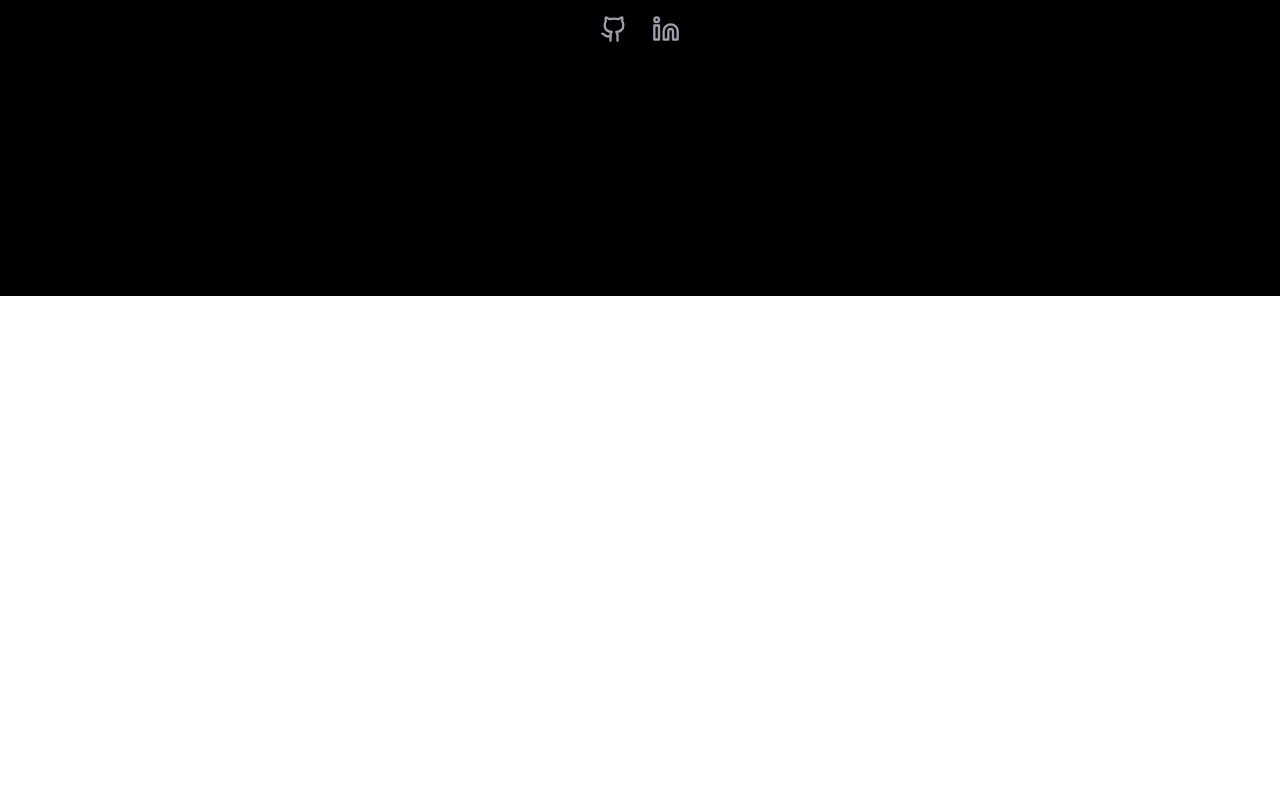
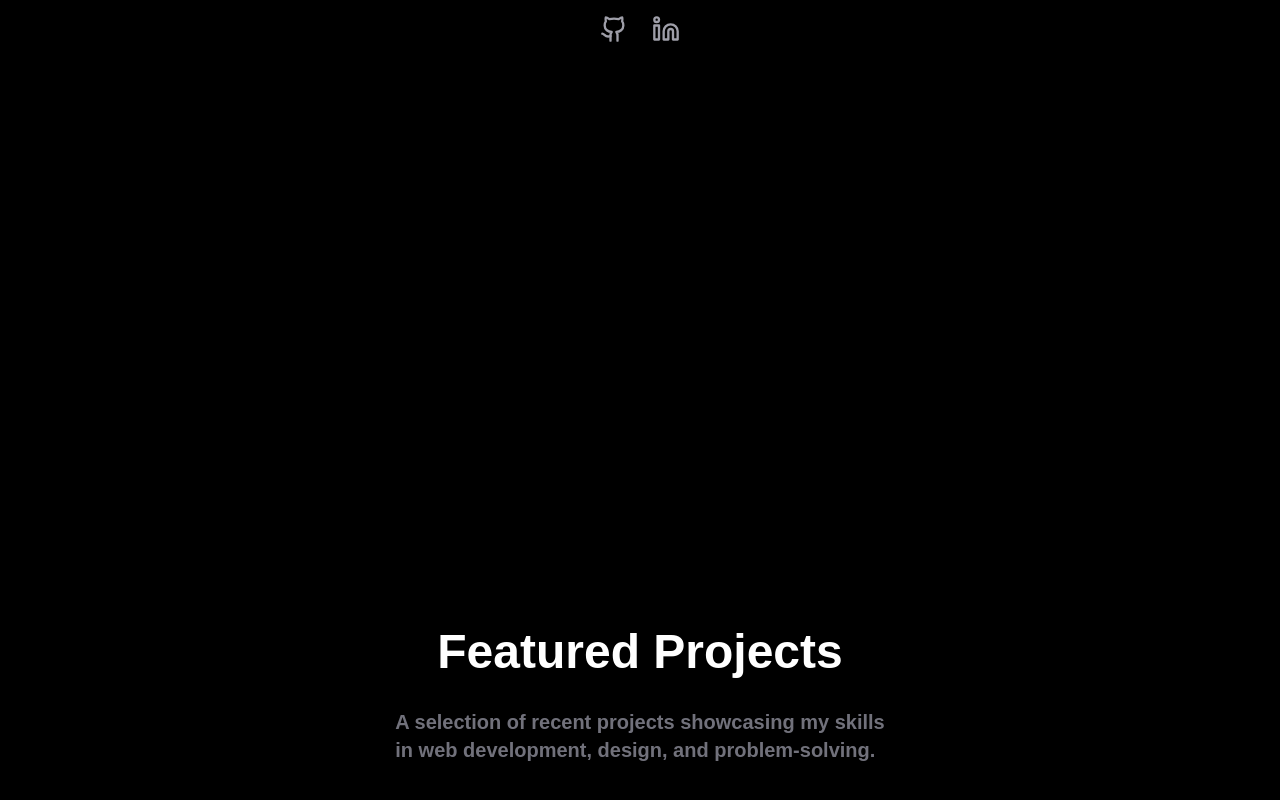
Before and after one commit to KevinLai02/portfolio, a Next.js app: page / in a window 1280 px wide. Shown: the part 504-1304 px from the top of the page. Before the commit the page ends 800 px from the top, so only its background shows below. Built offline with nearby package versions, Linux system fonts and the light colour scheme.

Commit message:
project components design

```diff
--- a/src/components/Button/Button.tsx
+++ b/src/components/Button/Button.tsx
@@ -2,7 +2,7 @@ import { cva, type VariantProps } from "class-variance-authority";
 import type { ButtonHTMLAttributes, FC } from "react";
 import { cn } from "~/lib/utils";
 
-const buttonVariants = cva("rounded-lg text-sm cursor-pointer", {
+const buttonVariants = cva("rounded-lg text-sm cursor-pointer font-bold", {
 	variants: {
 		variant: {
 			primary:
--- a/src/components/Header/Header.tsx
+++ b/src/components/Header/Header.tsx
@@ -4,7 +4,7 @@ import Title from "./components/Title/Title";
 const Header = () => {
 	return (
 		<div className="fixed flex bg-black/30 items-center justify-between px-12 absolute w-full top-0 py-3 backdrop-blur-xl border-b border-white/10">
-			<Title value="Kevin Lai" targetId="home" />
+			<Title value="Kevin Lai" targetId="lobby" />
 			<div>
 				<LinkText value="Project" targetId="project" />
 				<LinkText value="Skill" targetId="skill" />
--- a/src/container/Home/Home.tsx
+++ b/src/container/Home/Home.tsx
@@ -1,11 +1,13 @@
 import Header from "~/components/Header/Header";
 import Lobby from "~/container/Lobby/Lobby";
+import Project from "../Project/Project";
 
 export default function Home() {
 	return (
 		<div className="min-h-screen items-center justify-center bg-zinc-50">
 			<Header />
 			<Lobby />
+			<Project />
 		</div>
 	);
 }
--- a/src/container/Lobby/Lobby.tsx
+++ b/src/container/Lobby/Lobby.tsx
@@ -5,7 +5,10 @@ import { ArrowRight, Github, Linkedin } from "lucide-react";
 
 const Lobby = () => {
 	return (
-		<div className="flex flex-col items-center justify-center bg-black h-screen space-y-8">
+		<div
+			id="lobby"
+			className="flex flex-col items-center justify-center bg-black h-screen space-y-8"
+		>
 			<Title className="text-6xl" value="Building Digital Experiences" />
 			<div>
 				<Subtitle
--- /dev/null
+++ b/src/container/Project/Project.tsx
@@ -0,0 +1,25 @@
+import Subtitle from "~/components/Subtitle/Subtitle";
+import Title from "~/components/Title/Title";
+
+const Project = () => {
+	return (
+		<div
+			id="project"
+			className="flex flex-col items-center justify-center bg-black h-screen space-y-8"
+		>
+			<Title className="text-5xl" value="Featured Projects" />
+			<div>
+				<Subtitle
+					className="text-xl"
+					value="A selection of recent projects showcasing my skills"
+				/>
+				<Subtitle
+					className="text-xl"
+					value="in web development, design, and problem-solving."
+				/>
+			</div>
+		</div>
+	);
+};
+
+export default Project;
--- /dev/null
+++ b/src/container/Project/components/ProjectCard/ProjectCard.tsx
@@ -0,0 +1,5 @@
+const ProjectCard = () => {
+	return <div>ProjectCard</div>;
+};
+
+export default ProjectCard;
--- /dev/null
+++ b/src/container/Project/components/Tag/Tag.tsx
@@ -0,0 +1,5 @@
+const Tag = () => {
+	return <div>Tag</div>;
+};
+
+export default Tag;
--- /dev/null
+++ b/src/container/Project/components/Tag/types.ts
@@ -0,0 +1,3 @@
+export interface Props {
+    value: string
+}
```
Also changed, not shown: src/container/Project/components/ProjectCard/types.ts (added, +7 -0 lines).
